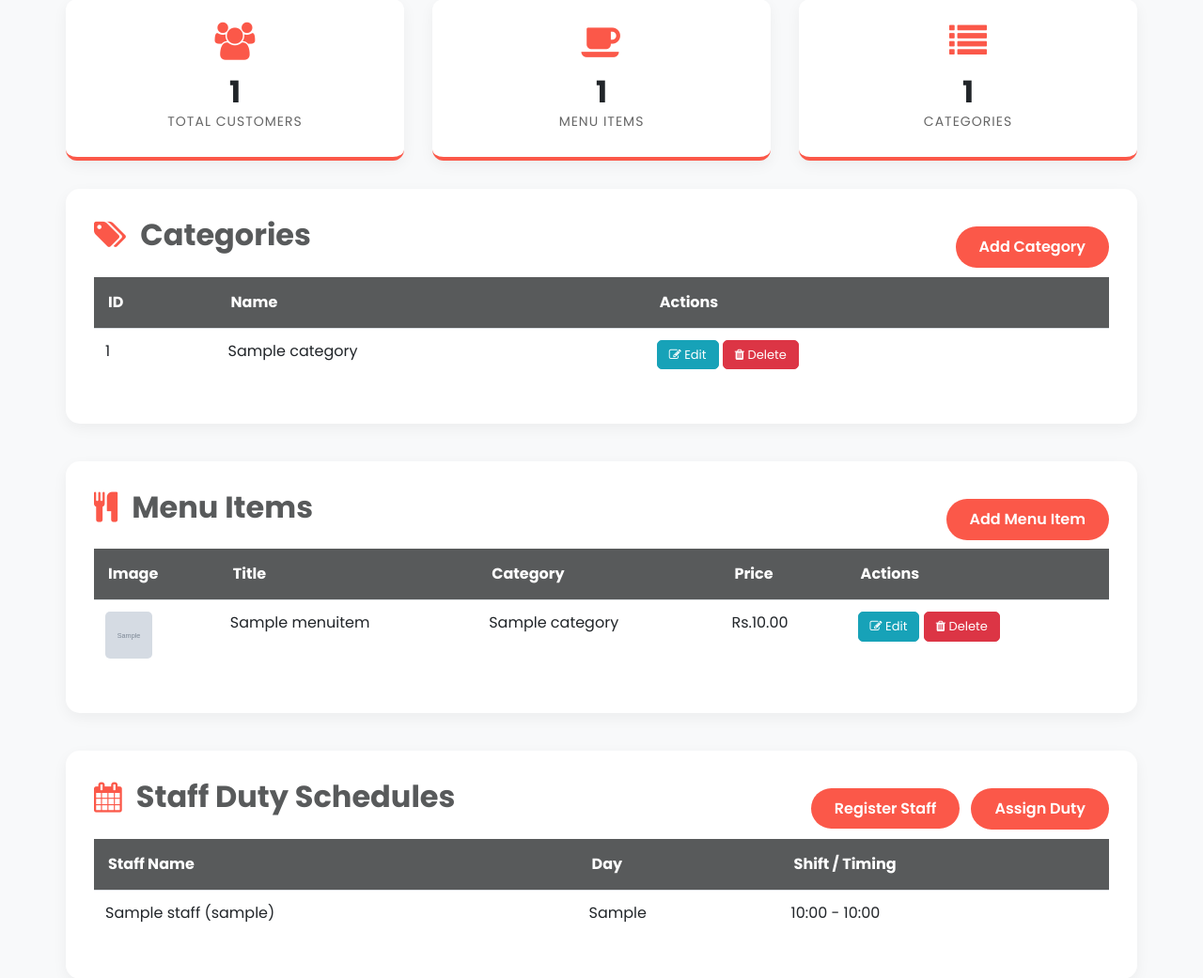
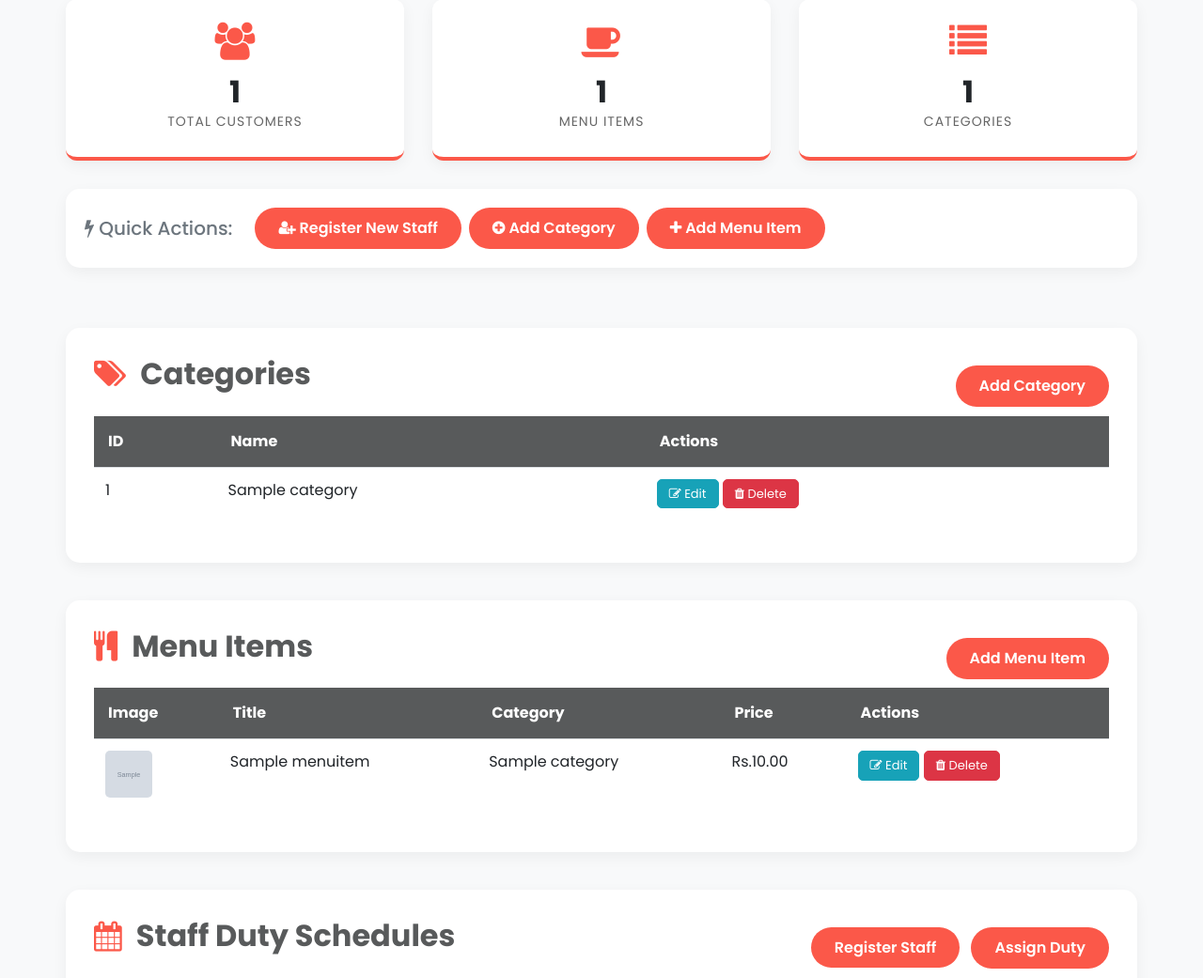
Before and after one commit to nehusamgit/awt_cafe_project, a Django app: template myapp/templates/admin_dashboard.html in a window 1280 px wide. Shown: the part 110-1151 px from the top of the page at 94% size. Run offline with Django 5.2, Linux system fonts and the light colour scheme; tables that the repository leaves empty hold one stand-in row (values such as "Sample post"); the template is opened without the code that fills it: values that come from a table or form of the project are taken from there, most other values are stand-ins (such as "Sample title", 1, 10 or a date in 2020); grey boxes marked "Sample" are stand-in pictures; some libraries are stand-ins or nearby versions.

Commit message:
Moved Register Staff button to Quick Actions for better visibility

```diff
--- a/myapp/templates/admin_dashboard.html
+++ b/myapp/templates/admin_dashboard.html
@@ -155,6 +155,20 @@
                     <i class="fa fa-list"></i>
                     <h3>{{ total_categories }}</h3>
                     <p>Categories</p>
+                </div>
+            </div>
+        </div>
+
+        <!-- Quick Actions Row -->
+        <div class="row mb-4">
+            <div class="col-12">
+                <div class="section-card" style="padding: 20px;">
+                    <div class="d-flex align-items-center">
+                        <h5 class="mb-0 mr-4 text-muted"><i class="fa fa-bolt"></i> Quick Actions:</h5>
+                        <a href="{% url 'staff_reg' %}" class="btn-add mr-2" style="text-decoration: none;"><i class="fa fa-user-plus"></i> Register New Staff</a>
+                        <button class="btn-add mr-2" data-toggle="modal" data-target="#addCategoryModal"><i class="fa fa-plus-circle"></i> Add Category</button>
+                        <button class="btn-add" data-toggle="modal" data-target="#addMenuModal"><i class="fa fa-plus"></i> Add Menu Item</button>
+                    </div>
                 </div>
             </div>
         </div>
```
